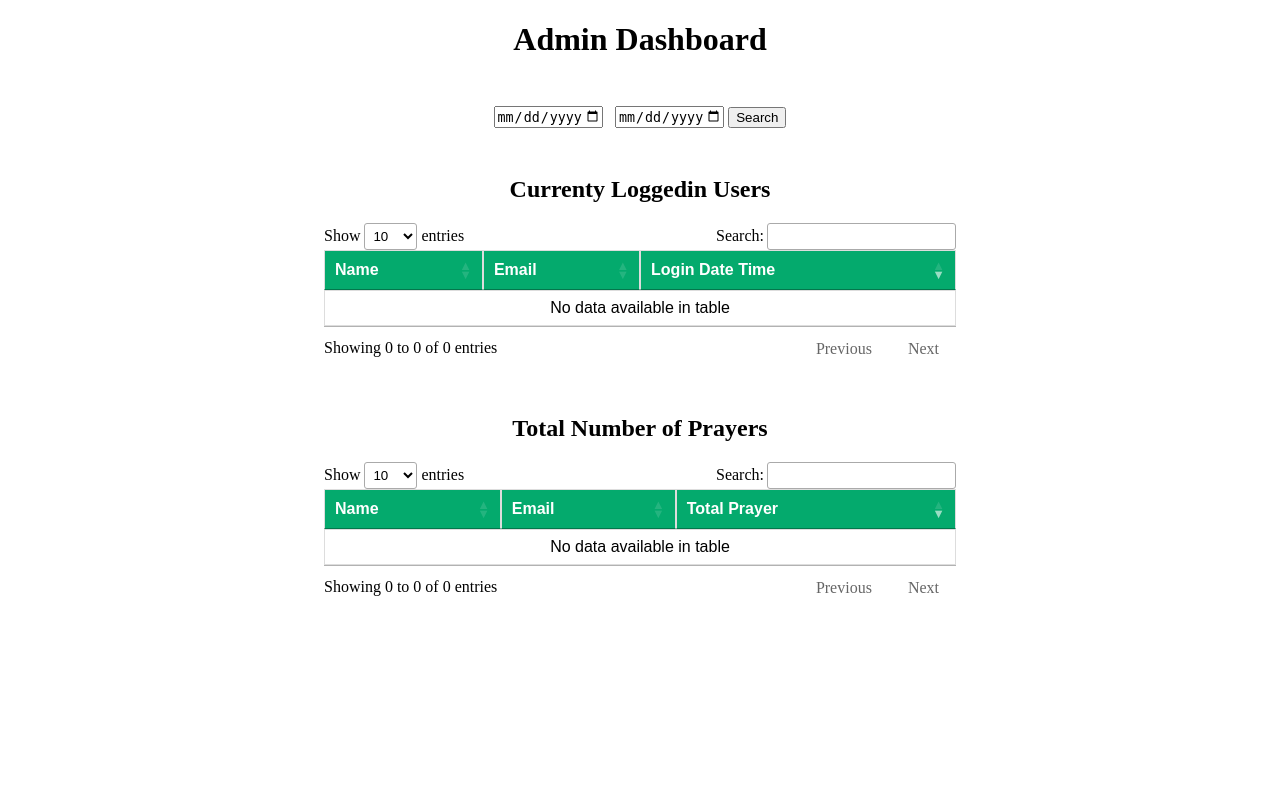
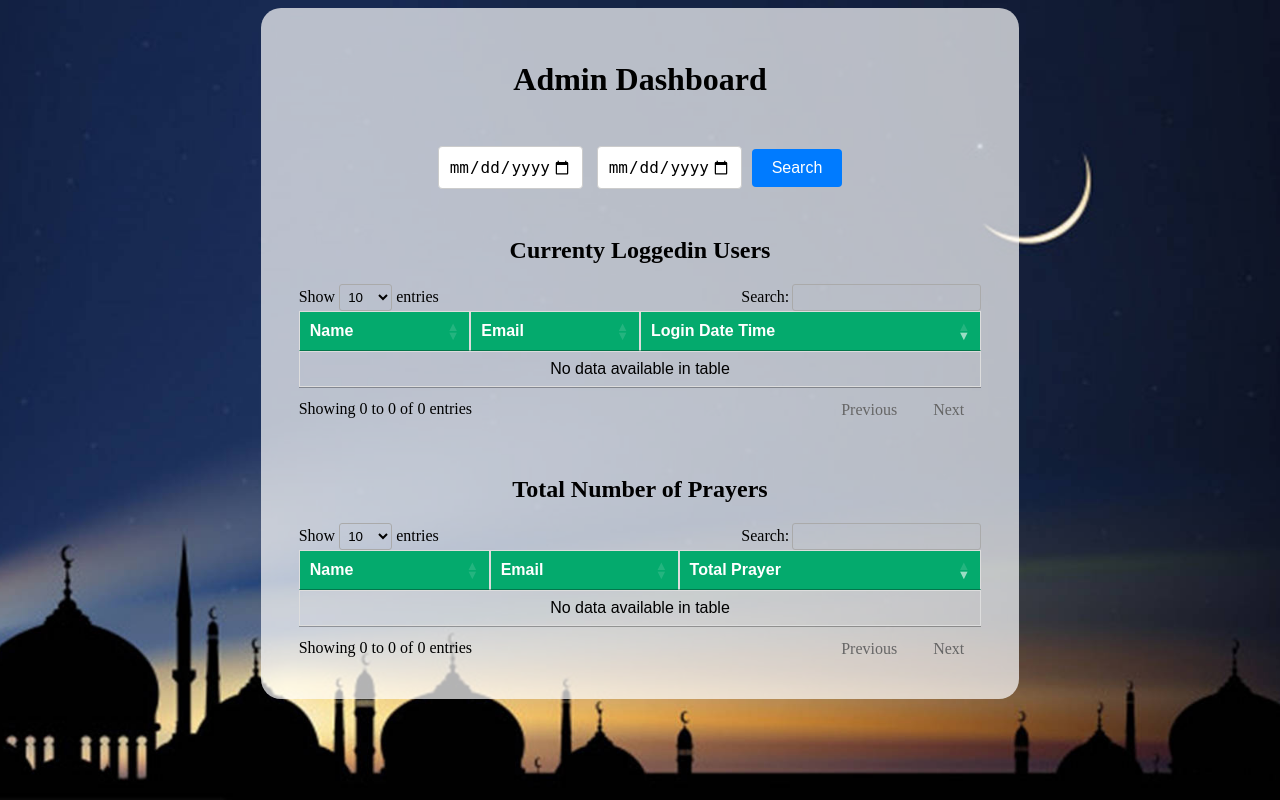
Before and after one commit to ritwikmathlearner/Masjida-dmin, a Flask app: page / in a window 1280 px wide. Run offline with Flask 3, Linux system fonts and the light colour scheme; data that the repository does not hold is empty; some libraries are stand-ins or nearby versions.

Commit message:
added bg image

```diff
--- a/server/templates/index.html
+++ b/server/templates/index.html
@@ -7,15 +7,34 @@
     <meta name="viewport" content="width=device-width, initial-scale=1.0">
     <title>Dashboard</title>
     <style>
+        body {
+            background-image: url("{{ url_for('static', filename='bg.jpg') }}");
+            background-repeat: no-repeat;
+            background-size: cover;
+            background-position: center;
+            background-attachment: fixed;
+        }
+
+        .container {
+            background-color: rgba(255, 255, 255, 0.7);
+            width: 60%;
+            margin: auto;
+            padding: 2rem 0;
+            border-radius: 20px;
+        }
+
         h2 {
             width: 100%;
             text-align: center;
             margin-top: 3rem;
         }
-        #myTable_wrapper, #myTable2_wrapper {
-            width: 50%;
+
+        #myTable_wrapper,
+        #myTable2_wrapper {
+            width: 90%;
             margin: auto;
         }
+
         table {
             font-family: Arial, Helvetica, sans-serif;
             border-collapse: collapse;
@@ -49,15 +68,52 @@
         }
 
         .date-filter {
-            width: 100%;
-            text-align: center;
-            margin-bottom: 1.5rem;
+            display: flex;
+            justify-content: center;
+            align-items: center;
+            margin: 20px;
+        }
+
+        form {
+            display: flex;
+            flex-direction: row;
+            justify-content: center;
+            align-items: center;
+        }
+
+        input[type="date"] {
+            padding: 10px;
+            border: 1px solid #ccc;
+            border-radius: 4px;
+            font-size: 16px;
+            margin-right: 10px;
+        }
+
+        a {
+            margin-left: 10px;
+            font-size: 16px;
+            color: #007bff;
+        }
+
+        button[type="submit"] {
+            background-color: #007bff;
+            color: #fff;
+            border: none;
+            border-radius: 4px;
+            padding: 10px 20px;
+            cursor: pointer;
+            font-size: 16px;
+        }
+
+        button[type="submit"]:hover {
+            background-color: #0062cc;
         }
     </style>
     <link rel="stylesheet" href="https://cdn.datatables.net/1.13.4/css/jquery.dataTables.css" />
 </head>
 
 <body>
+    <div class="container">
         <div class="center-design">
             <h1>Admin Dashboard</h1>
         </div>
@@ -66,7 +122,8 @@
                 <input type="date" name="start_date" id="start_date" value="{{start_date}}" onchange="setminEndDate()"
                     required>
                 &nbsp;
-            <input type="date" name="end_date" id="end_date" value="{{end_date}}" onchange="setmaxStartDate()" required>
+                <input type="date" name="end_date" id="end_date" value="{{end_date}}" onchange="setmaxStartDate()"
+                    required>
                 {% if start_date and end_date %}
                 <a href="/">Reset</a>
                 {% endif %}
@@ -127,6 +184,7 @@
             </tbody>
         </table>
         {% endif %}
+    </div>
     <script src="https://code.jquery.com/jquery-3.6.4.min.js"
         integrity="sha256-oP6HI9z1XaZNBrJURtCoUT5SUnxFr8s3BzRl+cbzUq8=" crossorigin="anonymous"></script>
     <script src="https://cdn.datatables.net/1.13.4/js/jquery.dataTables.js"></script>
```
Also changed, not shown: server/static/bg.jpg (added). Lines whose indentation alone changed are shown as unchanged.
